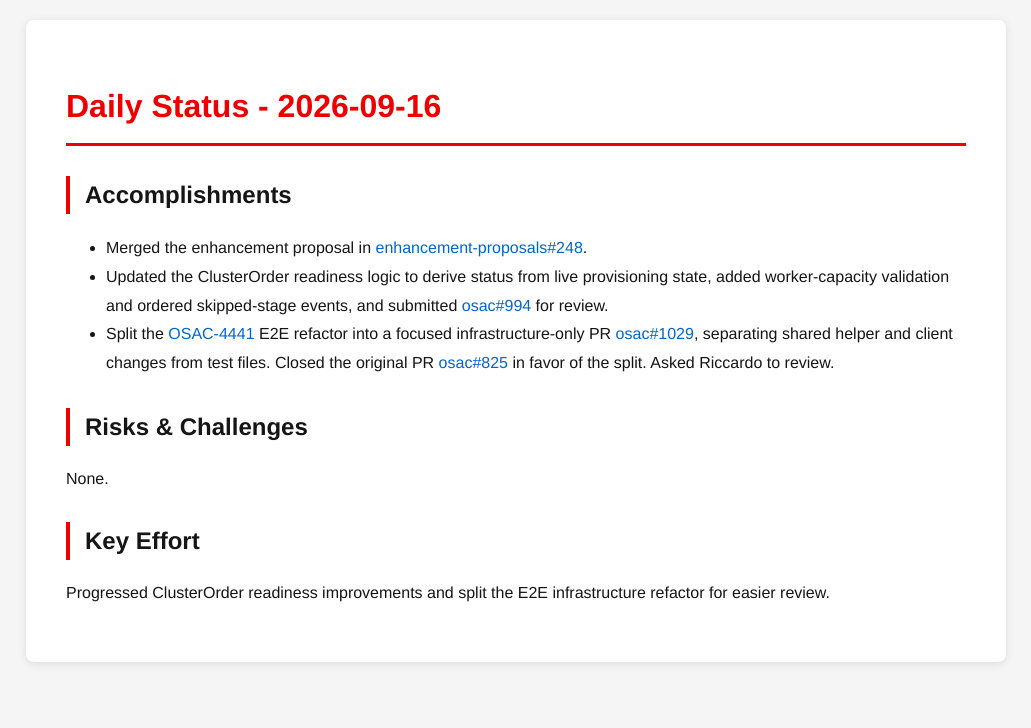
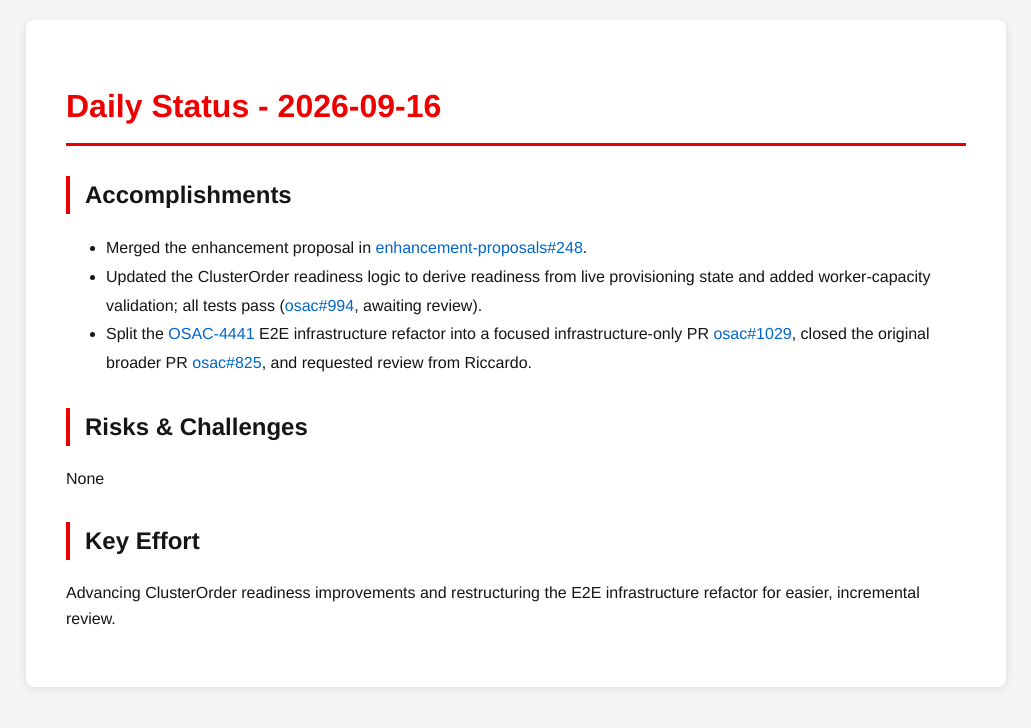
Before and after one commit to tzvatot/daily-status, a Jekyll site: the page built from 2026-09-16.md, in a window 1280 px wide. Shown: the top 728 px of the page, without its empty margins (124-1155 px from the left). Built offline with Jekyll 4.4.1, drawn with Linux system fonts in a browser that asks for light colours.

Commit message:
Daily status update - 2026-09-16

```diff
--- a/2026-09-16.md
+++ b/2026-09-16.md
@@ -8,11 +8,11 @@ date: 2026-09-16
 
 ## Accomplishments
 - Merged the enhancement proposal in [enhancement-proposals#248](https://github.com/osac-project/enhancement-proposals/pull/248).
-- Updated the ClusterOrder readiness logic to derive status from live provisioning state, added worker-capacity validation and ordered skipped-stage events, and submitted [osac#994](https://github.com/osac-project/osac/pull/994) for review.
-- Split the [OSAC-4441](https://redhat.atlassian.net/browse/OSAC-4441) E2E refactor into a focused infrastructure-only PR [osac#1029](https://github.com/osac-project/osac/pull/1029), separating shared helper and client changes from test files. Closed the original PR [osac#825](https://github.com/osac-project/osac/pull/825) in favor of the split. Asked Riccardo to review.
+- Updated the ClusterOrder readiness logic to derive readiness from live provisioning state and added worker-capacity validation; all tests pass ([osac#994](https://github.com/osac-project/osac/pull/994), awaiting review).
+- Split the [OSAC-4441](https://redhat.atlassian.net/browse/OSAC-4441) E2E infrastructure refactor into a focused infrastructure-only PR [osac#1029](https://github.com/osac-project/osac/pull/1029), closed the original broader PR [osac#825](https://github.com/osac-project/osac/pull/825), and requested review from Riccardo.
 
 ## Risks & Challenges
-None.
+None
 
 ## Key Effort
-Progressed ClusterOrder readiness improvements and split the E2E infrastructure refactor for easier review.
+Advancing ClusterOrder readiness improvements and restructuring the E2E infrastructure refactor for easier, incremental review.
```
